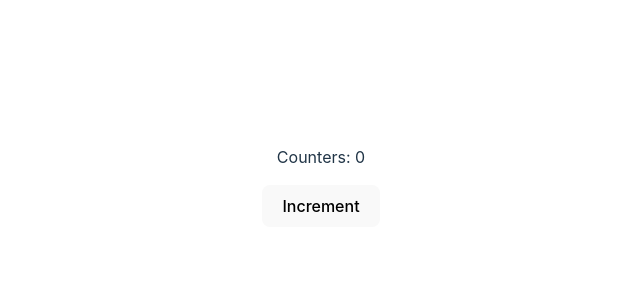
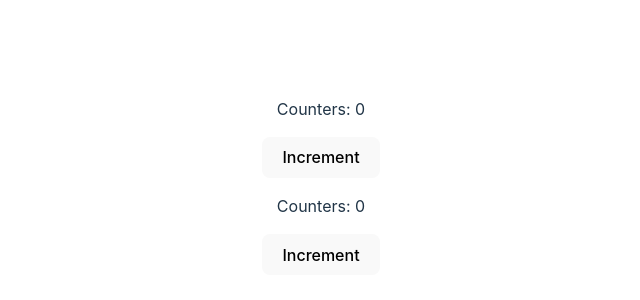
Before and after one commit to Tonyson8245/react-with-spring-boot3, a React (Vite) app in the folder react/myapp/: page / in a window 1280 px wide. Shown: the part 222-522 px from the top of the page, without its empty margins (319-959 px from the left). Built offline with nearby package versions, Linux system fonts and the light colour scheme.

Commit message:
example for useEffect

```diff
--- a/react/myapp/src/App.jsx
+++ b/react/myapp/src/App.jsx
@@ -1,6 +1,7 @@
 import { useState } from "react";
 import "./App.css";
 import { flushSync } from "react-dom";
+import Counter from "./Counter";
 
 function App() {
   const [count, setCount] = useState(0);
@@ -14,6 +15,8 @@
     <>
       <p>Counters: {count}</p>
       <button onClick={increment}>Increment</button>
+
+      <Counter />
     </>
   );
 }
--- /dev/null
+++ b/react/myapp/src/Counter.jsx
@@ -0,0 +1,21 @@
+import { useState, useEffect } from "react";
+
+function Counter() {
+  const [count, setCount] = useState(0);
+
+  useEffect(() => {
+    console.log("Counter value is now " + count);
+    return () => {
+      console.log("Clean up function");
+    };
+  }, [count]);
+
+  return (
+    <>
+      <p>Counters: {count}</p>
+      <button onClick={() => setCount(count + 1)}>Increment</button>
+    </>
+  );
+}
+
+export default Counter;
```
